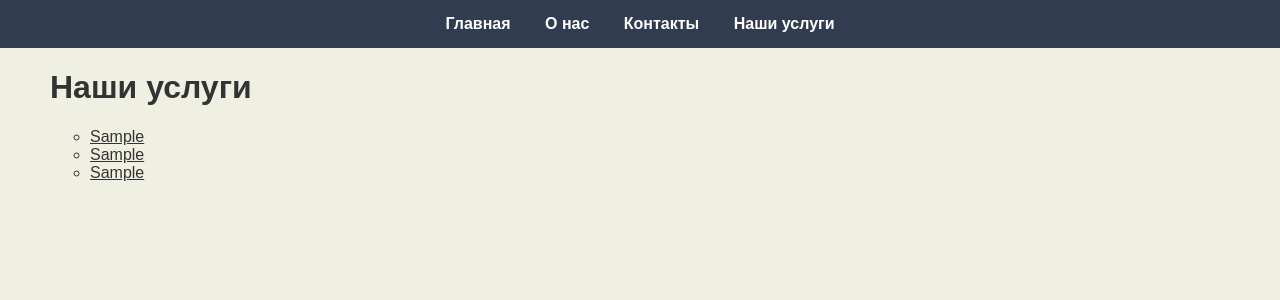
After one commit to AlexanderAstpov/web_upp, a FastAPI app: template templates/services.html in a window 1280 px wide. The commit adds this page. Shown: the top 300 px of the page. Run offline with FastAPI, Linux system fonts and the light colour scheme; the template is opened without the code that fills it: most values are stand-ins (such as "Sample title", 1, 10 or a date in 2020).

Commit message:
HT from 19.11.25

```diff
--- a/main.py
+++ b/main.py
@@ -40,7 +40,16 @@ def contacts(request: Request):
     }
     return templates.TemplateResponse("contacts.html", context=context)
 
-
+@app.get("/services", response_class=HTMLResponse)
+def services(request: Request):
+    context = {
+        "request": request,
+        "title": "Наши услуги",
+        "service1": "Разработка веб-сайтов",
+        "service2": " Дизайн интерфейсов",
+        "service3": "Обслуживание серверов"
+    }
+    return templates.TemplateResponse("services.html", context=context)
 
 if __name__ == "__main__":
     uvicorn.run("main:app", port=8000, reload=True)
--- a/templates/base.html
+++ b/templates/base.html
@@ -7,13 +7,13 @@
     <style>
         body{
             font-family: Arial, sans-serif;
-            background-color: yellow;
+            background-color: rgb(240, 240, 226);
             color: #333;
             margin: 0;
             padding: 0;
         }
         nav{
-            background-color: #415b91;
+            background-color: #323c50;
             padding: 15px;
             text-align: center;
 
@@ -38,6 +38,7 @@
         <a href="{{ url_for('index') }}">Главная</a>
         <a href="{{ url_for('about') }}">О нас</a>
         <a href="{{ url_for('contacts') }}">Контакты</a>
+        <a href="{{ url_for('services') }}">Наши услуги</a>
     </nav>
 
     <main>
--- /dev/null
+++ b/templates/services.html
@@ -0,0 +1,11 @@
+{% extends "base.html" %}
+
+{% block content %}
+    <h1>Наши услуги</h1>
+    <ul style="list-style-type: circle; text-decoration: underline; ">
+        <li>{{service1}}</li>
+        <li>{{service2}}</li>
+        <li>{{service3}}</li>
+    </ul>
+
+{% endblock %}
```
Also changed, not shown: templates/contacts.html (line endings or trailing spaces).
